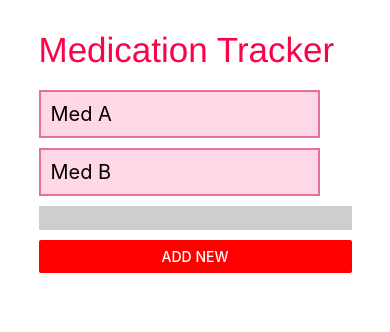
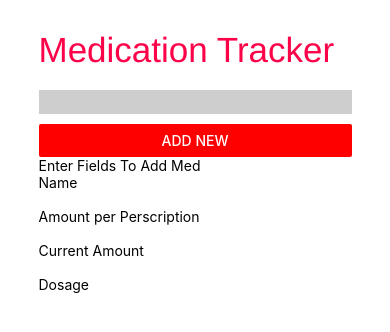
Before and after one commit to Kewejuankenobie/MedTracker, a React Native app: screen / in a window 390 px wide. Shown: the top 332 px of the page. Built offline with nearby package versions, Linux system fonts and the light colour scheme.

Commit message:
Add Meds
Created medication object, and a place where info is inputed to add med

```diff
--- /dev/null
+++ b/AddMedPage.js
@@ -0,0 +1,23 @@
+import React, {Component} from 'react';
+
+import {Text, View, TextInput} from 'react-native';
+import { StatusBar } from 'expo-status-bar';
+
+export default class AddMedPage extends Component {
+    render() {
+        return (
+            <View>
+            <Text>Enter Fields To Add Med</Text>
+            <Text>Name</Text>
+            <TextInput/>
+            <Text>Amount per Perscription</Text>
+            <TextInput/>
+            <Text>Current Amount</Text>
+            <TextInput/>
+            <Text>Dosage</Text>
+            <TextInput/>
+            <StatusBar style="auto" />
+            </View>
+        );
+    }
+}
--- a/App.js
+++ b/App.js
@@ -2,6 +2,8 @@ import { StatusBar } from 'expo-status-bar';
 import { Button, StyleSheet, Text, View, SafeAreaView,
    TextInput, ScrollView } from 'react-native';
 import React, {Component} from 'react';
+import MedList from './MedList.js';
+import AddMedPage from './AddMedPage.js';
 
 export default class App extends Component {
 
@@ -13,7 +15,7 @@ export default class App extends Component {
   //Custom state for all meds to keep track of
   state = {
     medToAdd: "",
-    medList: ["Med A", "Med B"]
+    medList: []
   }
 
   onChangeInput = (event) => {
@@ -39,6 +41,7 @@ export default class App extends Component {
           this.state.medList.map(item => (
             <View style = {styles.medBox}>
               <Text style = {styles.med} key={item}>{item}</Text>
+              <Button title="Remove"/>
             </View>
           ))
         }
@@ -48,6 +51,7 @@ export default class App extends Component {
         onChangeText = {this.onChangeInput}/>
         <Button color="red"
         title="Add New" onPress={this.addMedication}/>
+        <AddMedPage/>
         <StatusBar style="auto" />
         </ScrollView>
       </SafeAreaView>
@@ -72,7 +76,7 @@ const styles = StyleSheet.create({
     marginBottom: 20
   },
   medBox: {
-    width: '90%',
+    flexDirection: 'row',
     borderWidth: 2,
     borderColor: '#e5709f',
     marginBottom: 10,
--- a/Med.js
+++ b/Med.js
@@ -4,9 +4,11 @@ export default class Med extends Component {
 
     state = {
         name: '',
-        type: 0,
-        amount: 0,
+        perscriptionAmount: 0,
+        currentAmount: 0,
         dosage: ''
     };
 
+
+
 }
--- /dev/null
+++ b/MedList.js
@@ -0,0 +1,8 @@
+import React, {Component} from 'react';
+
+export default class MedList extends Component {
+
+    state = {allMeds: null};
+
+
+}
```
